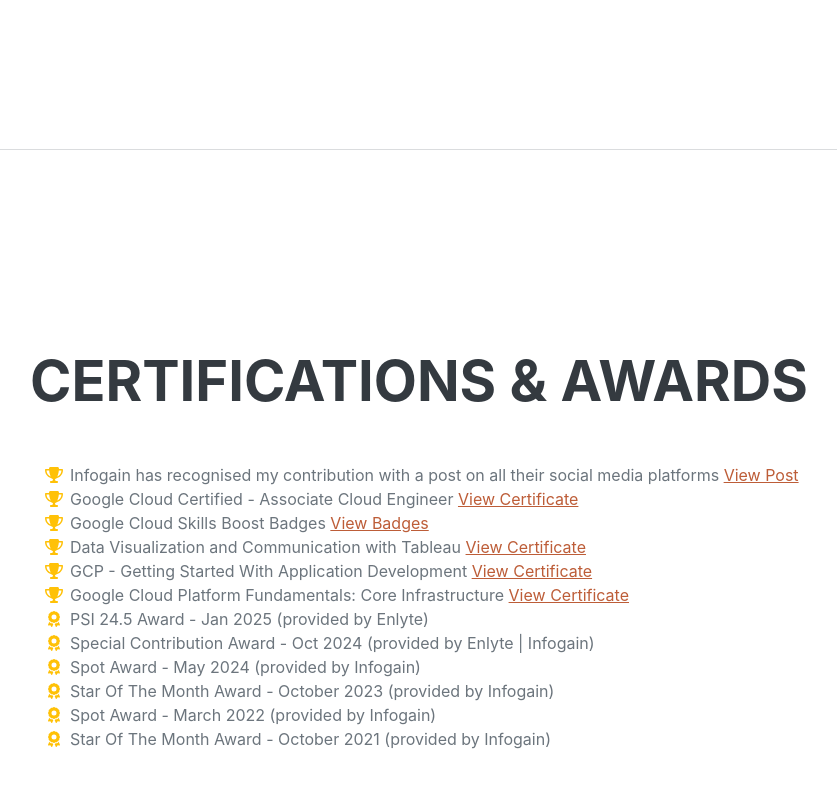
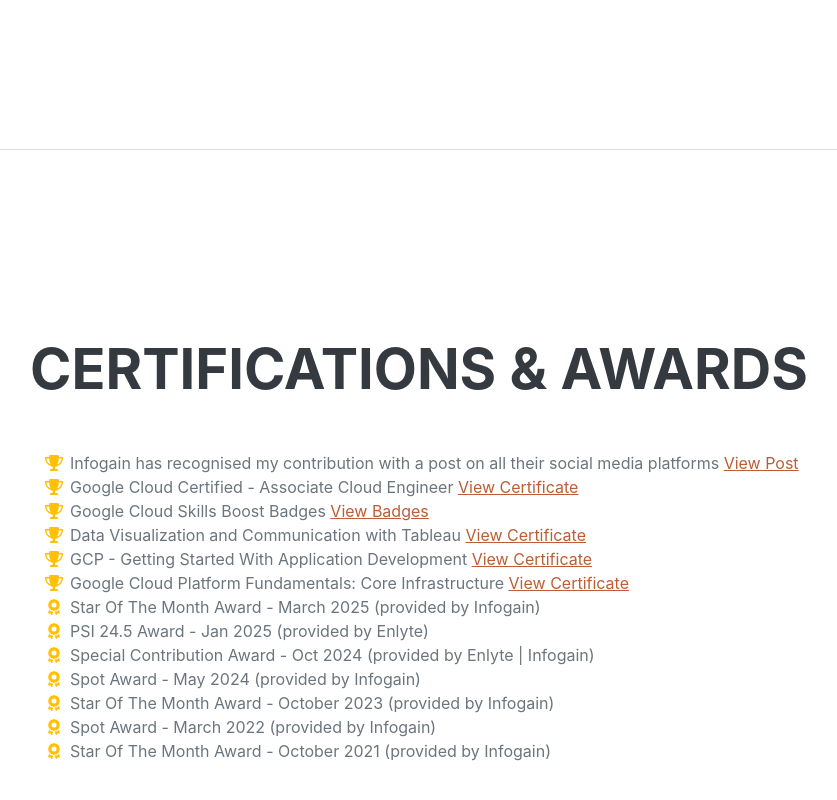
Before and after one commit to jebasinghresume/jebasinghresume.github.io, a plain HTML site: page index.html in a window 1280 px wide. Shown: the part 3248-4048 px from the top of the page, without its empty margins (290-1127 px from the left). Drawn offline with nearby package versions, Linux system fonts and the light colour scheme; a web font is replaced by a local one.

Commit message:
update 8

```diff
--- a/index.html
+++ b/index.html
@@ -201,6 +201,10 @@
                         </li>
                         <li>
                             <span class="fa-li"><i class="fas fa-award text-warning"></i></span>
+                            Star Of The Month Award - March 2025 (provided by Infogain)
+                        </li>
+                        <li>
+                            <span class="fa-li"><i class="fas fa-award text-warning"></i></span>
                             PSI 24.5 Award - Jan 2025 (provided by Enlyte)
                         </li>
                         <li>
```
